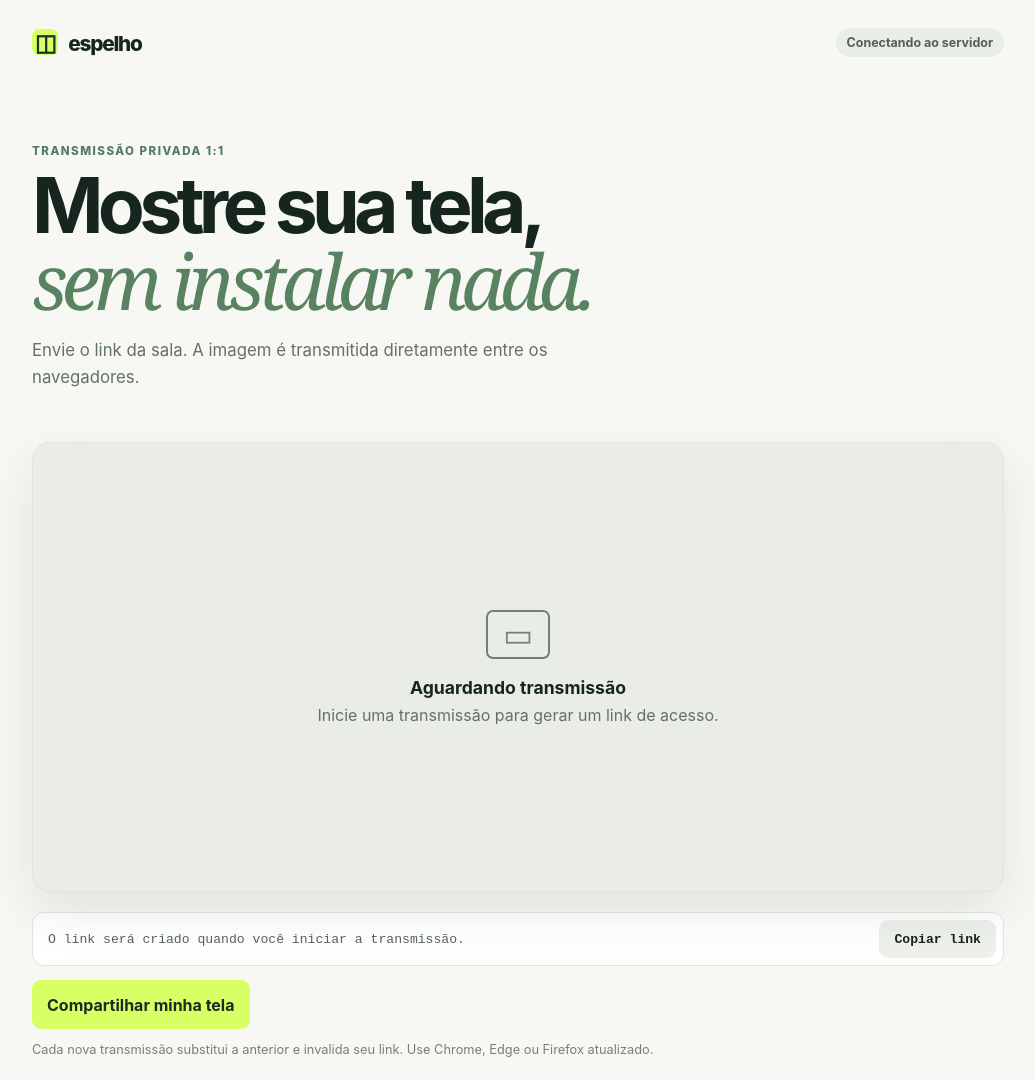
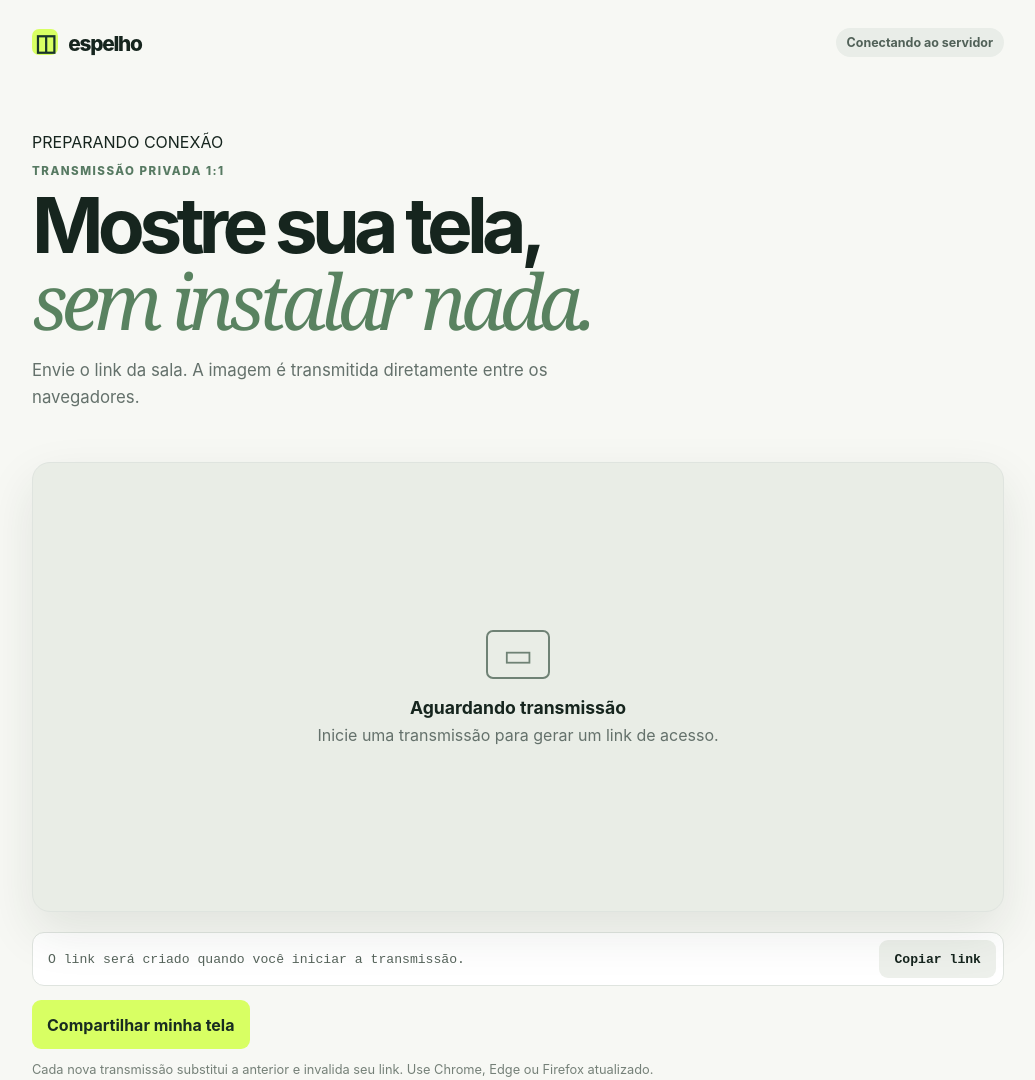
Before and after one commit to Apheliar2001/espelho-screen-share, a website: page index.html in a window 1280 px wide. Shown: the whole page, without its empty margins (122-1157 px from the left). Drawn offline with Linux system fonts and the light colour scheme.

Commit message:
Label transmission roles clearly

```diff
--- a/index.html
+++ b/index.html
@@ -13,6 +13,7 @@
         <span id="connectionStatus" class="status neutral">Conectando ao servidor</span>
       </header>
       <section class="hero">
+        <div id="roleBanner" class="role-banner">PREPARANDO CONEXÃO</div>
         <p class="eyebrow">TRANSMISSÃO PRIVADA 1:1</p>
         <h1>Mostre sua tela,<br /><em>sem instalar nada.</em></h1>
         <p class="intro">Envie o link da sala. A imagem é transmitida diretamente entre os navegadores.</p>
```
